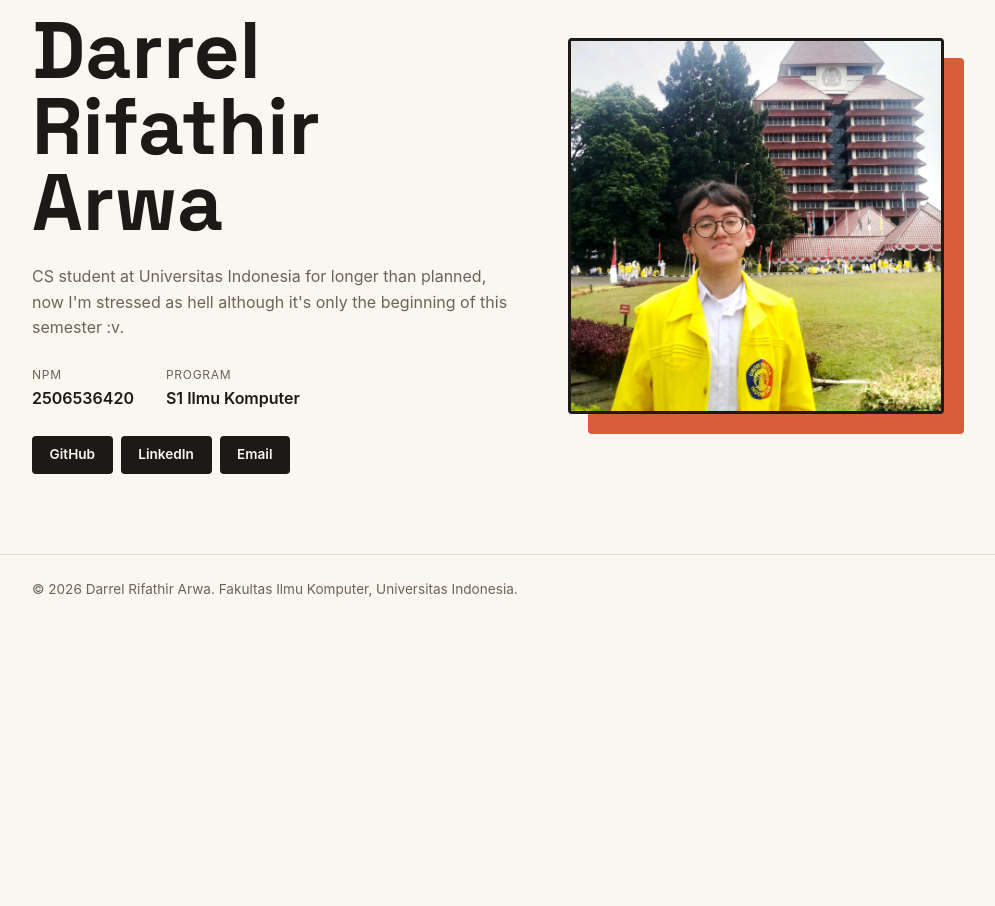
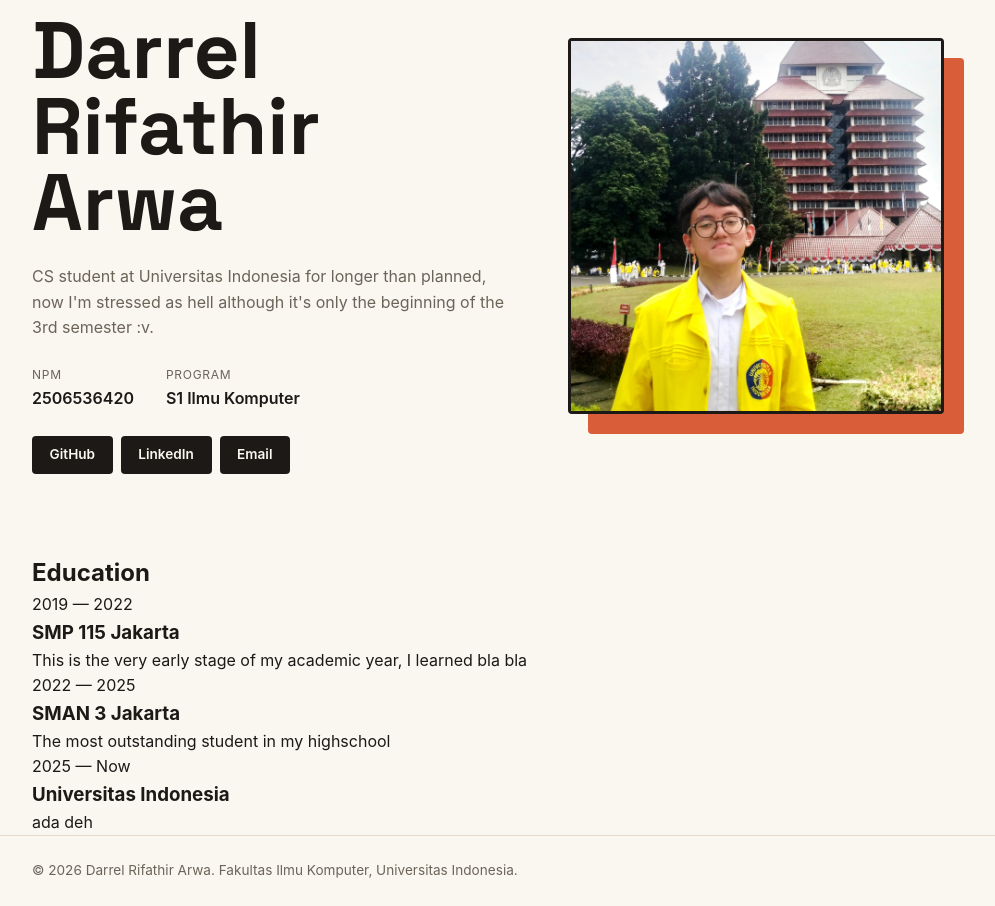
Before and after one commit to darrelrifathir/myportofolio, a Django app: page / in a window 1280 px wide. Shown: the part 168-1074 px from the top of the page, without its empty margins (152-1147 px from the left). Before the commit the page ends 765 px from the top, so only its background shows below. Run offline with Django 5.2, Linux system fonts and the light colour scheme.

Commit message:
Fixing duplicate AllowedHosts in settings.py and adding a education section on my portofolio

```diff
--- a/portofolio/settings.py
+++ b/portofolio/settings.py
@@ -32,9 +32,6 @@ SECRET_KEY = 'django-insecure-xx(eh)z$332y$)e9ifj2pgiri@$gu$$w2ou3%xjxc2q&igdy9m
 
 # SECURITY WARNING: don't run with debug turned on in production!
 DEBUG = True
-
-ALLOWED_HOSTS = []
-
 
 # Application definition
 
--- a/templates/index.html
+++ b/templates/index.html
@@ -3,7 +3,7 @@
 <head>
     <meta charset="UTF-8">
     <meta name="viewport" content="width=device-width, initial-scale=1.0">
-    <title> Darrel Rifathir Arwa - Portfolio</title>
+    <title> Darrel Rifathir Arwa - Portofolio</title>
     <link rel="preconnect" href="https://fonts.googleapis.com">
     <link rel="preconnect" href="https://fonts.gstatic.com" crossorigin>
     <link href="https://fonts.googleapis.com/css2?family=Space+Grotesk:wght@500;700&display=swap" rel="stylesheet">
@@ -31,7 +31,7 @@
                     <img class="avatar" src="/static/img/Professional Profile Picture of me.jpeg" alt="Photo of Me">
                 </div>
                 <div class="hero-details">
-                    <p class="bio">CS student at Universitas Indonesia for longer than planned, now I'm stressed as hell although it's only the beginning of this semester :v.</p>
+                    <p class="bio">CS student at Universitas Indonesia for longer than planned, now I'm stressed as hell although it's only the beginning of the 3rd semester :v.</p>
                     <dl class="meta-list">
                         <div class="meta-row">
                             <dt>NPM</dt>
@@ -50,6 +50,30 @@
                 </div>
             </div>
         </section>
+
+        </section class = "education" id = "education">
+            <div class = "container">
+                <h2 class = "section title">Education</h2>
+                    <div class = "edu grid">
+                        <article class = "edu article">
+                            <span class = "edu year">2019 &mdash; 2022</span>
+                            <h3 class = "edu school">SMP 115 Jakarta</h3>
+                            <p class = "edu desc">This is the very early stage of my academic year, I learned bla bla</p>
+                        </article>
+
+                        <article class = "edu article">
+                            <span class = "edu year">2022 &mdash; 2025</span>
+                            <h3 class = "edu school">SMAN 3 Jakarta</h3>
+                            <p class = "edu desc">The most outstanding student in my highschool</p>
+                        </article>
+
+                        <article class = "edu article">
+                            <span class = "edu year">2025 &mdash; Now</span>
+                            <h3 class = "edu school">Universitas Indonesia</h3>
+                            <p class = "edu desc">ada deh</p>
+                        </article>
+                    </div>
+            </div>
     </main>
 
     <footer class="site-footer">
```
